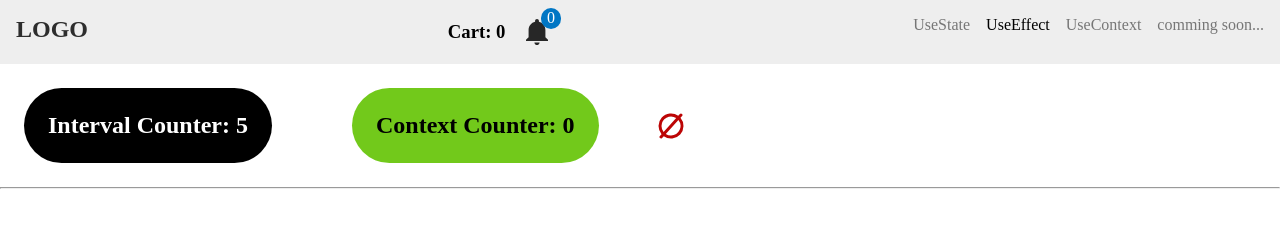
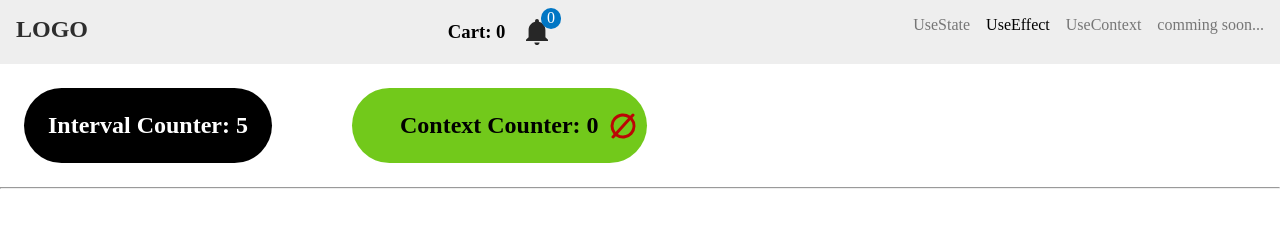
Before and after one commit to eslamal3kda/React-Practice___learning-react, a React (Vite) app: page /useEffect in a window 1280 px wide. Shown: the top 237 px of the page. Built offline with nearby package versions, Linux system fonts and the light colour scheme; no server answers.

Commit message:
add reset icon for context counter

```diff
--- a/src/pages/UseEffect.jsx
+++ b/src/pages/UseEffect.jsx
@@ -26,8 +26,10 @@ export default function UseEffect() {
         <>
             <div className="counter-container">
                 <h2 className="interval-counter counter">Interval Counter: {counter}</h2>
-                <h2 className="context-counter counter">Context Counter: {count}</h2>
-                <PiEmptyBold onClick={()=>setCount(0)} />
+                <div className="context-counter-container">
+                    <h2 className="context-counter counter">Context Counter: {count}</h2>
+                    <PiEmptyBold onClick={()=>setCount(0)} />
+                </div>
 
             </div>
             <hr />
--- a/src/style/components/products.scss
+++ b/src/style/components/products.scss
@@ -55,12 +55,20 @@
         color: #FFF;
         background-color: #000;
     }
+    .context-counter-container {
+        position: relative;
         .context-counter{
+            padding-inline: 2em;
             background-color: #72c91b;
         }
         svg {
             font-size: 2em;
             color: #bc0505;
             cursor: pointer;
+            position: absolute;
+            right: 1em;
+            top: 50%;
+            transform: translate(0,-50%);
         }
     }
+}
```
Lines whose indentation alone changed are shown as unchanged.
